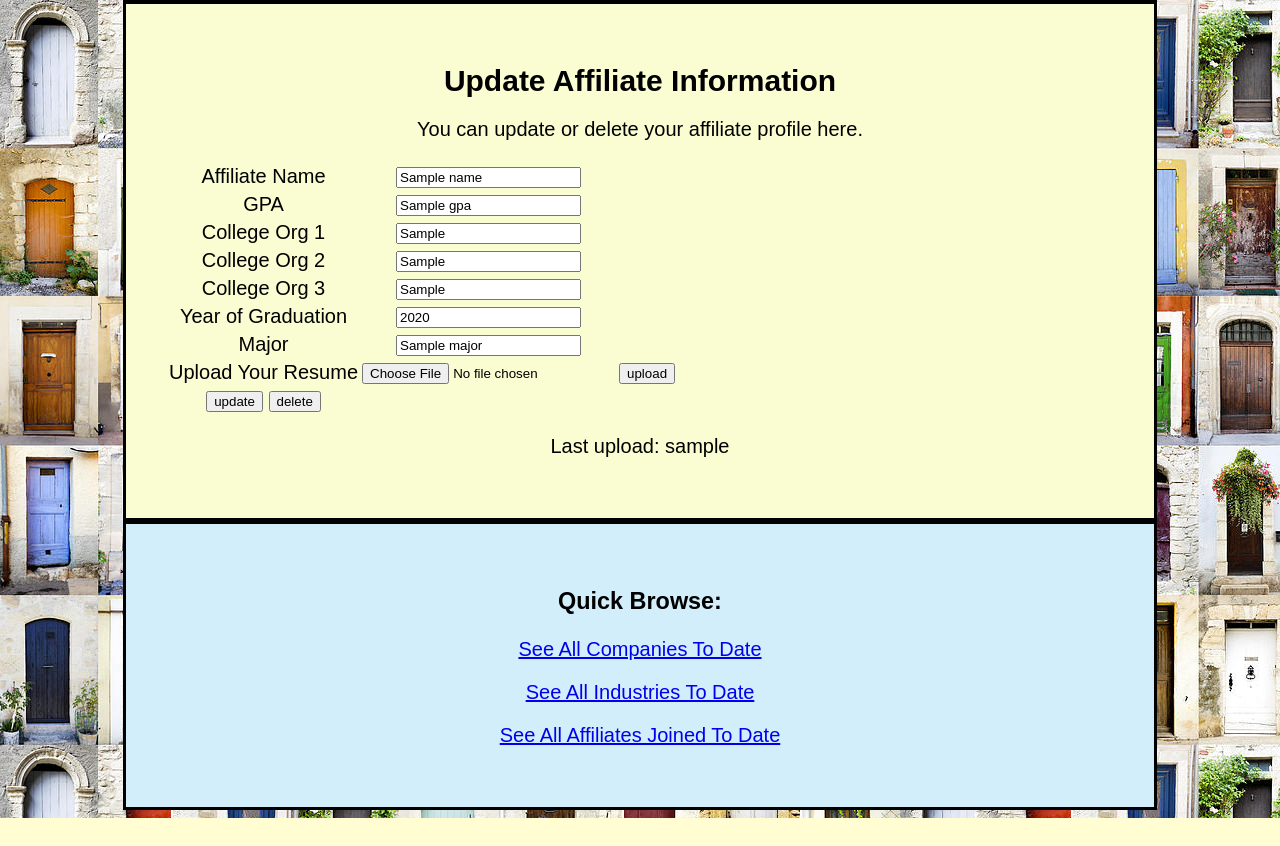
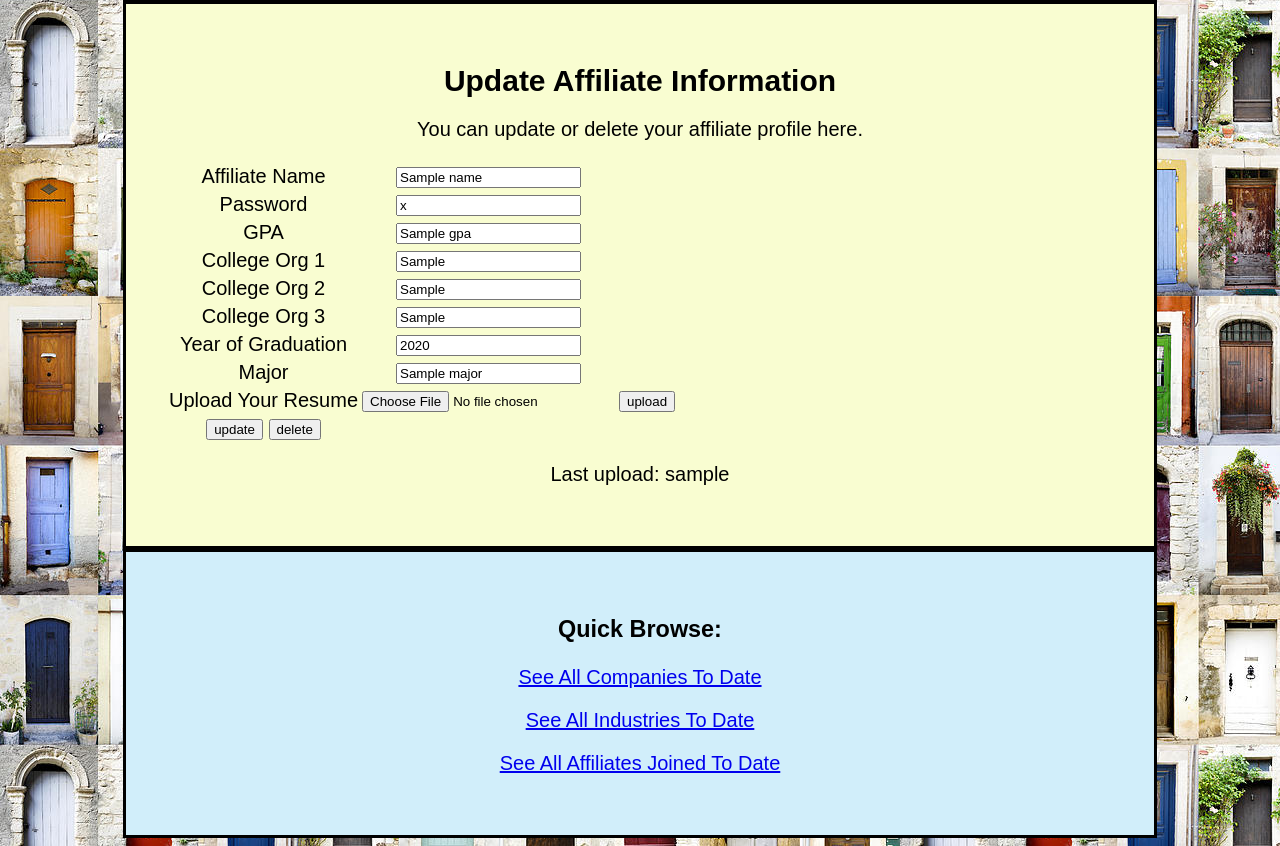
Before and after one commit to marisapapagelis/cs304-project, a Flask app: template templates/update-affiliate.html in a window 1280 px wide. Shown: the part 450-1296 px from the top of the page. Before the commit the page ends 1268 px from the top, so only its background shows below. Run offline with Flask 2, Linux system fonts and the light colour scheme; the template is opened without the code that fills it: most values are stand-ins (such as "Sample title", 1, 10 or a date in 2020); parts of the project's set-up code (start-up, migrations or seed data) failed here and were passed over.

Commit message:
password changes

```diff
--- a/app.py
+++ b/app.py
@@ -283,8 +283,10 @@ def affiliate_update(username):
         org1=request.form['org1']
         org2=request.form['org2']
         org3=request.form['org3']
+        password=request.form['password']
         if request.form['submit'] == 'update': #if user wants to update
             ddl.update_affiliate(conn,username,major,gpa,org1,org2,org3,year)
+            ddl.user_update(conn,username,password)
             flash(" Affiliate Profile was updated succesfully!") #really think we should include affiliate name in table
             return redirect(url_for('affiliate',username=username))
         elif request.form['submit'] == 'upload':
@@ -392,11 +394,13 @@ def rep_update(username):
         #requesting information inputted by user in form
         name = request.form['name']
         comp_id = request.form['comp_id']
+        password=request.form['password']
         if len(comp_id)==0:
             flash("Redirecting you to the company insert page.")
             return redirect(url_for('comp_insert', username=username))
         else:
             ddl.update_rep(conn,username, name, comp_id)
+            ddl.user_update(conn,username,password)
             flash("Rep Profile for " + name + " was updated succesfully!")
             return render_template('update-rep.html', name = name, username=username, comps=comps)
 
--- a/ddl.py
+++ b/ddl.py
@@ -26,6 +26,12 @@ def insert_resume(conn,username,filename):
     curs = dbi.dict_cursor(conn)
     curs.execute('''INSERT INTO user_resumes (username,filename) VALUES (%s, %s)
     on duplicate key update filename = %s;''', [username,filename,filename])
+    conn.commit()
+
+def user_update(conn,username,password):
+    curs = dbi.dict_cursor(conn)
+    curs.execute('''update user set password= %s, where username=%s''',
+                        [password, username)
     conn.commit()
 
 
--- a/templates/update-affiliate.html
+++ b/templates/update-affiliate.html
@@ -13,6 +13,12 @@
                 <td><label for="name">Affiliate Name</label></td>
                 <td><input name="name" id="name" type="text" value="{{name}}" ></td>
                 </tr>
+
+                <tr>
+                <td><label for="password">Password</label></td>
+                <td><input name="password" id="password" type="text" value="{{password}}" ></td>
+                </tr>
+
 
             <tr>
             <td><label for="gpa">GPA</label></td>
```
